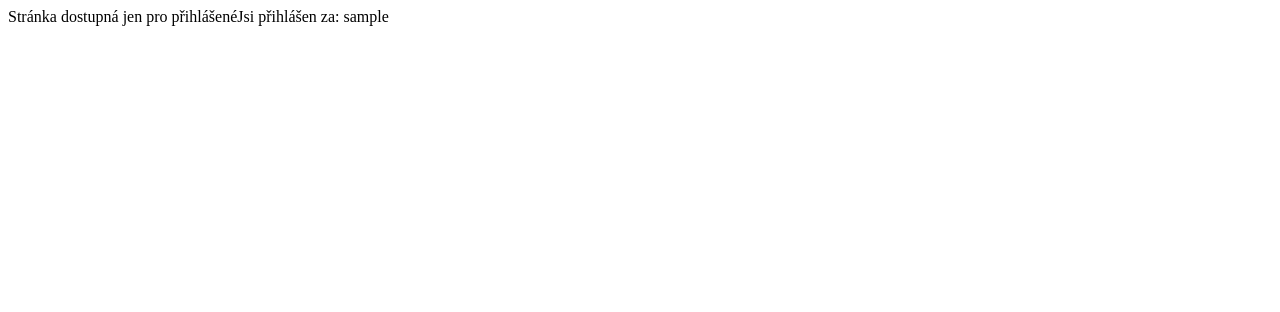
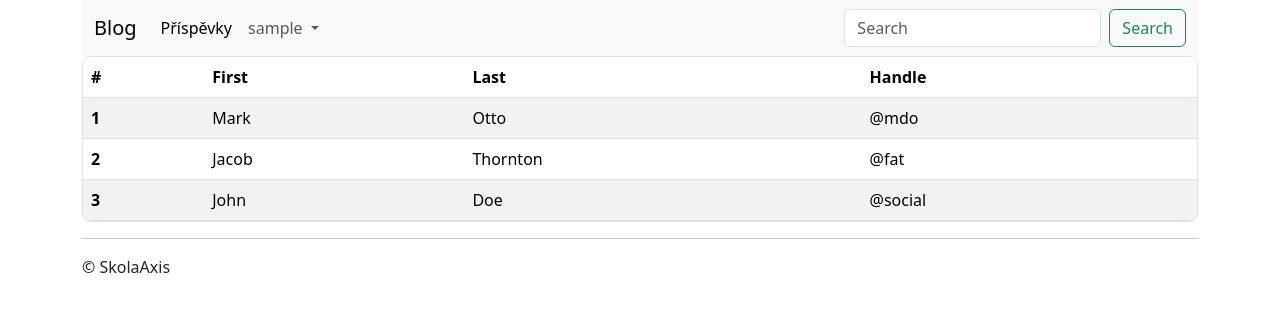
Before and after one commit to adamnovak0402/CV4AI_Blog1, a PHP site: page /dashboard.php in a window 1280 px wide. Shown: the top 312 px of the page. Run offline with PHP 8.4, Linux system fonts and the light colour scheme; the visitor is signed in with stand-in values (Sample User, id 1).

Commit message:
příprava pro dashboard tabulku

```diff
--- a/dashboard.php
+++ b/dashboard.php
@@ -1,10 +1,45 @@
 <?php
 session_start();
-if(isset($_SESSION["username"])) {
-    echo("Stránka dostupná jen pro přihlášené");
-    echo("Jsi přihlášen za: ") . $_SESSION["username"];
-}else {
+if(!isset($_SESSION["username"])) {
     header('Location: /login.php');
 }
 
+require_once('layout/header.php');
+require_once('layout/navigation.php');
 ?>
+    <div class="container">
+        <div class="border rounded-3 overflow-auto">
+            <table class="table table-striped mb-0">
+                <thead>
+                <tr>
+                    <th scope="col">#</th>
+                    <th scope="col">First</th>
+                    <th scope="col">Last</th>
+                    <th scope="col">Handle</th>
+                </tr>
+                </thead>
+                <tbody>
+                <tr>
+                    <th scope="row">1</th>
+                    <td>Mark</td>
+                    <td>Otto</td>
+                    <td>@mdo</td>
+                </tr>
+                <tr>
+                    <th scope="row">2</th>
+                    <td>Jacob</td>
+                    <td>Thornton</td>
+                    <td>@fat</td>
+                </tr>
+                <tr>
+                    <th scope="row">3</th>
+                    <td>John</td>
+                    <td>Doe</td>
+                    <td>@social</td>
+                </tr>
+                </tbody>
+            </table>
+        </div>
+    </div>
+<?php
+require_once('layout/footer.php');
```
